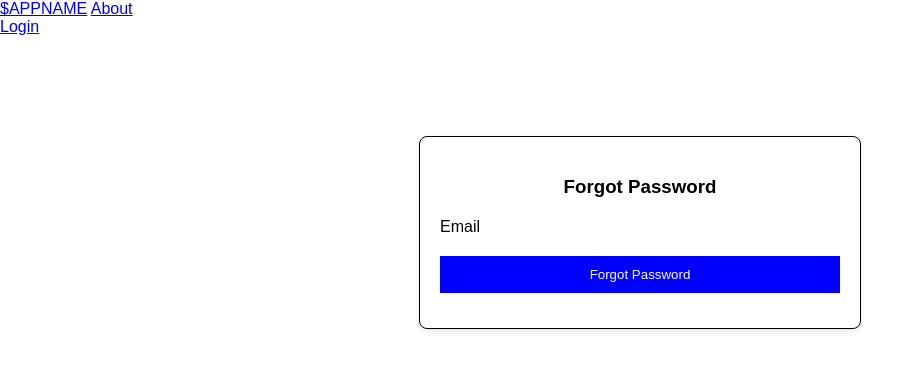
After one commit to DePaul-CSC-394/mini-project-team-five, a Django app: template toDo/templates/toDo/recoverPassword.html in a window 1280 px wide. The commit adds this page. Shown: the top 370 px of the page, without its empty margins (0-924 px from the left). Run offline with Django 5.2, Linux system fonts and the light colour scheme; the template is opened without the code that fills it, so the values that code supplies are empty; parts of the project's set-up code (start-up, migrations or seed data) failed here and were passed over.

Commit message:
Add password reset functionality and update team model

```diff
--- a/toDo/forms.py
+++ b/toDo/forms.py
@@ -90,3 +90,6 @@ class TeamForm(forms.ModelForm):
         model = Team
         #fields = ['name', 'description']
         fields = ['name', 'description', 'members'] # need to add members to fields
+
+class PasswordResetForm(forms.Form): #form for forgot password page
+    email = forms.EmailField(widget=forms.EmailInput(attrs={'name':'email'}))
--- a/toDo/models.py
+++ b/toDo/models.py
@@ -57,6 +57,7 @@ class Team(models.Model):
     name = models.CharField(max_length=200)
     description = models.TextField(null=True, blank=True)
     members = models.ManyToManyField(CustomUser, through='TeamMember')
+    owner = models.ForeignKey(CustomUser, on_delete=models.CASCADE, related_name='owned_teams', null=False, blank=False)
 
     def __str__(self):
         return self.name
--- /dev/null
+++ b/toDo/templates/toDo/recoverPassword.html
@@ -0,0 +1,110 @@
+<!DOCTYPE html>
+<html lang="en">
+<head>
+  <meta charset="UTF-8">
+  <meta name="viewport" content="width=device-width, initial-scale=1.0">
+  <title>Forgot Password</title>
+  <style>
+    body {
+      font-family: Arial, sans-serif;
+      margin: 0;
+    }
+
+    .container {
+      max-width: 400px;
+      width: 100%;
+      padding: 20px;
+      margin: 100px auto 0;
+      background: #fff;
+      border: 1px solid #000;
+      border-radius: 8px;
+      box-shadow: 0 2px 5px rgba(0, 0, 0, 0.1);
+    }
+
+    .container h3 {
+      text-align: center;
+      margin-bottom: 20px;
+    }
+
+    .form-group {
+      margin-bottom: 15px;
+    }
+
+    .form-group label {
+      display: block;
+      margin-bottom: 5px;
+    }
+
+    .form-group input {
+      width: 100%;
+      padding: 8px;
+      border: 1px solid #ccc;
+      border-radius: 4px;
+    }
+
+    .form-group input.error {
+      background-color: lightcoral;
+      border-color: red;
+    }
+
+    .button-container {
+      text-align: center;
+      margin-top: 20px;
+    }
+
+    .button-container button {
+      width: 100%;
+      padding: 10px;
+      background-color: blue;
+      color: white;
+      border: 1px solid transparent;
+      cursor: pointer;
+    }
+
+    .button-container button:hover {
+      background-color: transparent;
+      color: black;
+      border: 1px solid blue;
+      transition: all 0.2s ease-out;
+    }
+  </style>
+</head>
+<body>
+
+  <div class="navbar">
+    <div class="navbar-left">
+      <a href="/">$APPNAME</a>
+      <a href="{% url 'about' %}">About</a>
+    </div>
+    <div class="navbar-right">
+      <a href="{% url 'login' %}">Login</a>
+    </div>
+  </div>
+
+  <div class="container">
+    <h3>Forgot Password</h3>
+  <form method="post">
+      <div class="form-group">
+
+        <label for="email">Email</label>
+      <div class="button-container">
+        <button type="submit">Forgot Password</button>
+      </div>
+    </form>
+  </div>
+
+  <!--script>
+    function forgotPassword() {
+      const emailField = document.getElementById('email');
+      const email = emailField.value.trim();
+
+      if (!email) {
+        alert("Please enter your email address.");
+        return;
+      }
+
+      alert("Password reset email sent! Check your inbox.");
+    }
+  </script-->
+</body>
+</html>
--- a/toDo/urls.py
+++ b/toDo/urls.py
@@ -18,4 +18,5 @@ urlpatterns = [
     path("delete/<int:id>/", views.delete, name = "delete"),
     path('teams/<int:id>/delete/', views.delete_team, name='delete_team'),
     path('forgot-password/', views.forgot_password, name='forgot_password'),
+    path('reset-password/<uidb64>/<token>/', views.reset_password, name='reset_password'),
 ]
```
Also changed, not shown: toDo/templates/toDo/forgotpsw.html (+12 -7 lines), toDo/views.py (+27 -9 lines), toDoList/settings.py (+7 -0 lines).
